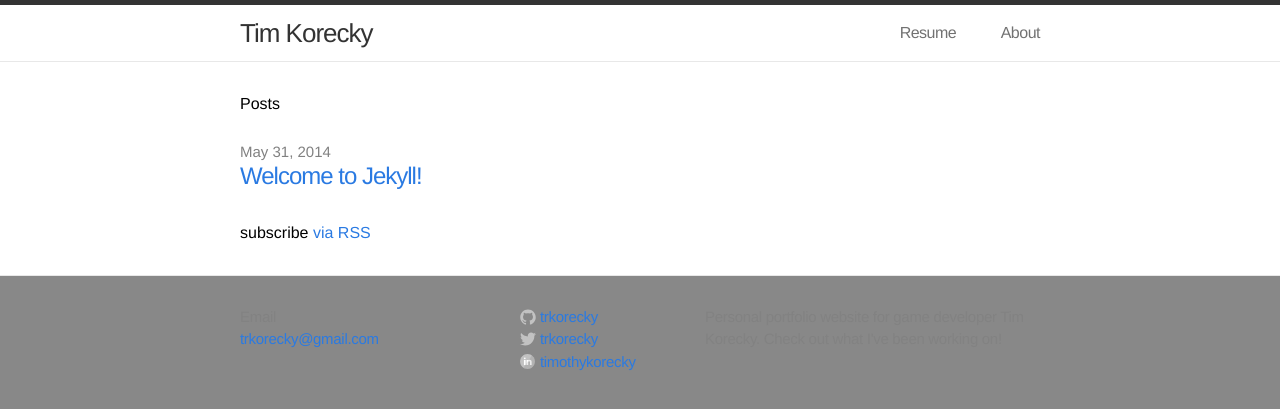
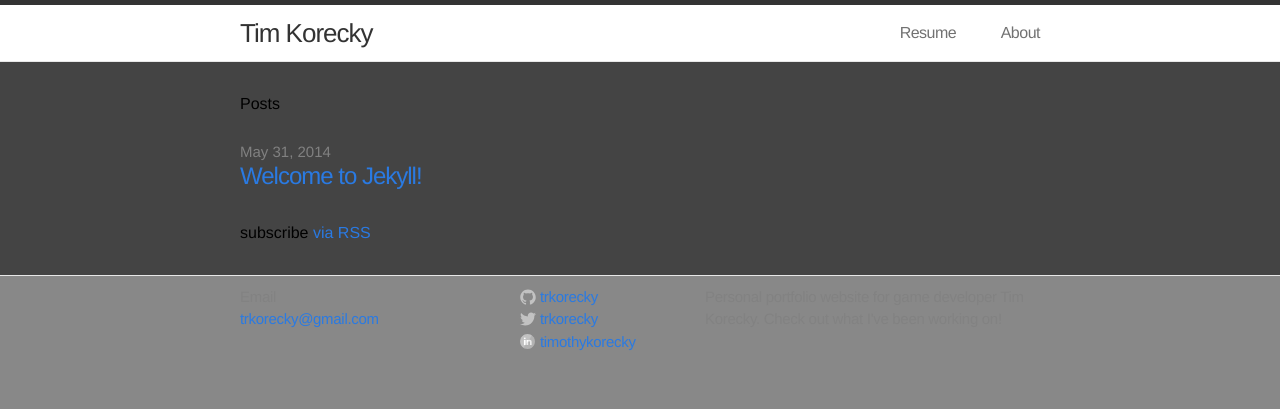
Before and after one commit to trkorecky/trkorecky.github.io, a Jekyll site: the page built from index.html, in a window 1280 px wide. Shown: the top 409 px of the page. Built offline with Jekyll 4.4.1, drawn with Linux system fonts in a browser that asks for light colours.

Commit message:
Second pass on background colour

```diff
--- a/css/main.css
+++ b/css/main.css
@@ -77,7 +77,7 @@ a:visited { color: #205caa; }
 
 .site-footer {
   border-top: 1px solid #e8e8e8;
-  padding: 30px 0;
+  padding: 10px 0;
 }
 
 .footer-heading {
@@ -137,7 +137,7 @@ a:visited { color: #205caa; }
 
 .page-content {
   padding: 30px 0;
-  background-color: #fff;
+  background-color: #444;
 }
 
 
```
